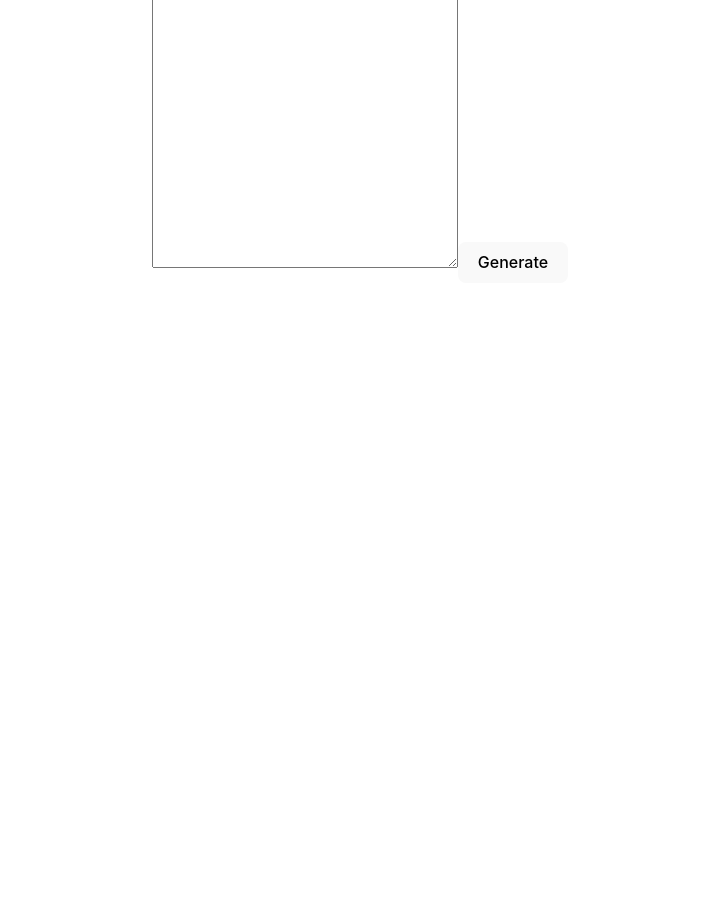
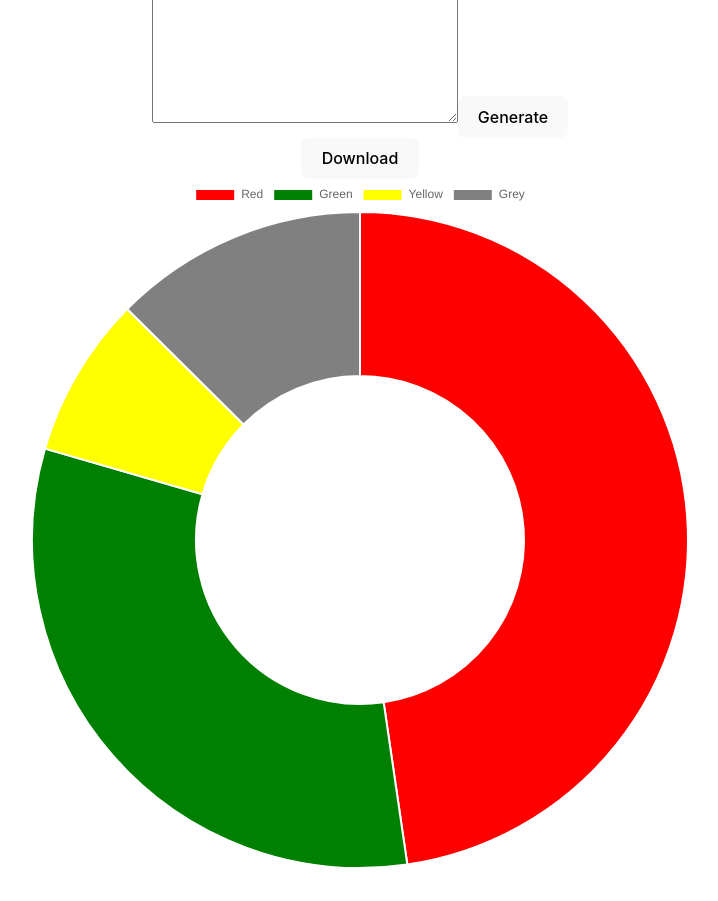
Before and after one commit to Arunarchitect/Reacttest, a React (Vite) app: page / in a window 1280 px wide. Shown: the part 340-1241 px from the top of the page, without its empty margins (280-998 px from the left). Before the commit the page ends 800 px from the top, so only its background shows below. Built offline with nearby package versions, Linux system fonts and the light colour scheme.

Commit message:
added both the chart and pdf in sam page, ned to integrate them

```diff
--- a/package.json
+++ b/package.json
@@ -10,8 +10,10 @@
     "preview": "vite preview"
   },
   "dependencies": {
+    "chart.js": "^4.4.0",
     "jspdf": "^2.5.1",
     "react": "^18.2.0",
+    "react-chartjs-2": "^5.2.0",
     "react-dom": "^18.2.0"
   },
   "devDependencies": {
--- a/src/App.jsx
+++ b/src/App.jsx
@@ -1,12 +1,14 @@
 import { useState } from 'react'
 import './App.css'
 import PdfGenerator from './PDF/PdfGenerator'
+import DoughnutChart from './components/DoughnutChart'
 
 function App() {
 
   return (
     <>
       <PdfGenerator />
+      <DoughnutChart />
     </>
   )
 }
--- /dev/null
+++ b/src/components/DoughnutChart.jsx
@@ -0,0 +1,43 @@
+import React,{ useRef, useCallback, useState } from 'react'
+import {Doughnut } from 'react-chartjs-2'
+import Chart from 'chart.js/auto'
+import {CategoryScale} from 'chart.js'
+
+const data = {
+    labels : ['Red', 'Green', 'Yellow', 'Grey'],
+    datasets : [
+        {
+            label:'My Dataset',
+            data :[300,200,50,79],
+            backgroundColor: ['red','green','yellow','grey'],
+            hoverOffset:4,
+
+        }
+    ]
+}
+
+Chart.register(CategoryScale)
+
+
+function DoughnutChart() {
+    let ref = useRef(null);
+
+    const downloadImage = useCallback(() => {
+        const link = document.createElement('a');
+        link.download = 'chart.png';
+        link.href = ref.current.toBase64Image();
+        link.click();
+    },[])
+
+
+  return (
+    <div className='App'>
+      <button type='button' onClick={downloadImage}>Download</button>
+      <div style={{height:'690px', width:'690px', margin:'auto'}}>
+        <Doughnut ref={ref} data={data} />
+      </div>
+    </div>
+  )
+}
+
+export default DoughnutChart
```
Also changed, not shown: src/PDF/PdfGenerator.jsx (line endings or trailing spaces), 1 other file (tests, documents, lock files or other folders).
